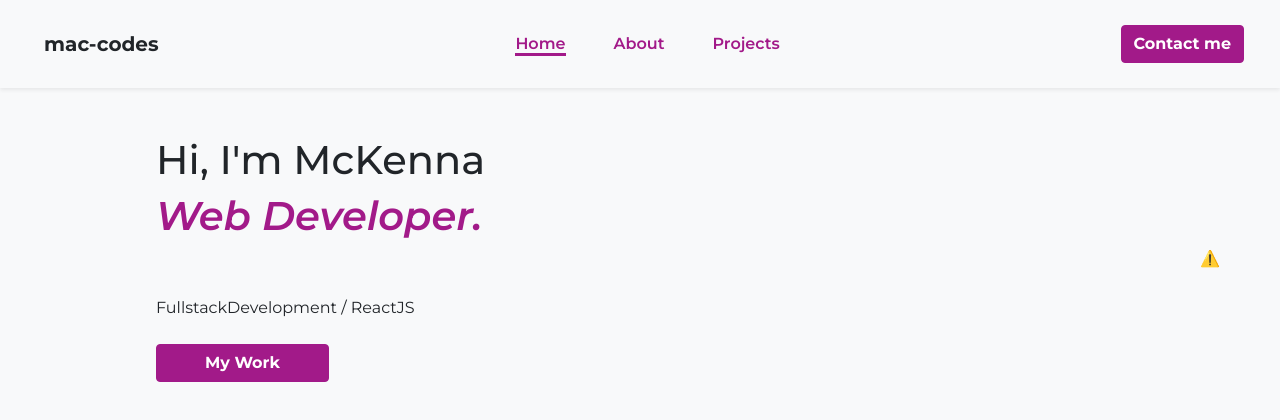
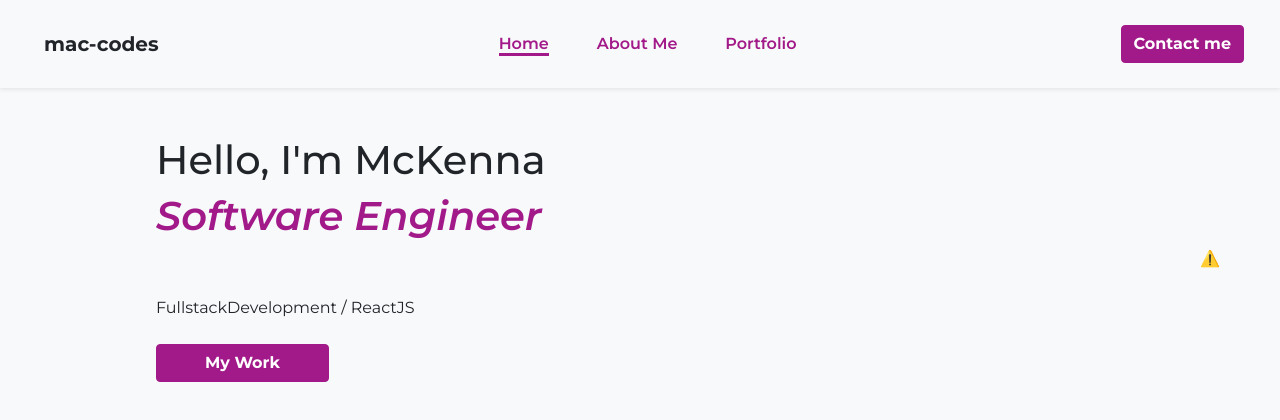
Before and after one commit to mac-codes/portfolio-by-mac, a React (Create React App) app: page / in a window 1280 px wide. Shown: the top 420 px of the page. Built offline with nearby package versions, Linux system fonts and the light colour scheme; no server answers.

Commit message:
pushy push

```diff
--- a/src/components/Contact.js
+++ b/src/components/Contact.js
@@ -10,27 +10,26 @@ const Contact = () => {
         e.preventDefault()
 
         emailjs
-            // service id, template id and your public key, get these by registering on EmailJs
           .sendForm('service_yse6v2a', 'template_d3i9txs', form.current, 'Dm939mnlPcJjrKRMC')
           .then(
             () => {
-              alert('Message successfully sent!')
+              alert('Message sent successfully !')
               window.location.reload(false)
             },
             () => {
-              alert('Failed to send the message, please try again')
+              alert('Failed to send the message.')
             }
           )
       }
 
   return (
     <div className="container-fluid p-5">
-      <div className="d-sm-flex align-items-center justify-content-center">
+      <div className="justify-content-center d-sm-flex align-items-center ">
         <div>
             <form ref={form} onSubmit={sendEmail}>
                 <ul style={{listStyle: 'none'}} className='p-4'>
                     <li className="m-3 shadow-sm">
-                    <input className='form-control form-class' placeholder="Name" type="text" name="name" required />
+                    <input className='form-control form-class' type="text" name="name" placeholder="Name"   required />
                     </li>
                     <li className="m-3 shadow-sm">
                     <input
@@ -44,7 +43,7 @@ const Contact = () => {
                     <li className='m-3 shadow-sm'>
                     <input
                         placeholder="Subject"
-                        className='form-control form-class'
+                        className='form-class form-control '
                         type="text"
                         name="subject"
                         required
--- a/src/components/Home.js
+++ b/src/components/Home.js
@@ -8,8 +8,8 @@ const Home = () => {
       <div className='container-fluid'>
        <div className='d-sm-flex align-items-center justify-content-between'>
           <div className='ms-sm-5 ps-sm-5 d-flex flex-column text-center align-items-center align-items-lg-start'>
-            <h1 className=''>Hi, I'm McKenna</h1>
-            <h1 className='fw-bold custom-font'>Web Developer.</h1>
+            <h1 className=''>Hello, I'm McKenna</h1>
+            <h1 className='fw-bold custom-font'>Software Engineer</h1>
             <p className='pt-5'>FullstackDevelopment / ReactJS</p>
             <NavLink to='/projects'><button className='btn btn-primary custom-btn ps-5 pe-5 fw-bold mt-2'>My Work</button></NavLink>
           </div>
@@ -18,8 +18,8 @@ const Home = () => {
             <Player
               src='https://assets6.lottiefiles.com/packages/lf20_pwohahvd.json'
               className="player"
+              autoplay
               loop
-              autoplay
               style={{ maxHeight: '700px', maxWidth: '700px' }}
             />
           </div>
--- a/src/components/Navbar.js
+++ b/src/components/Navbar.js
@@ -3,7 +3,7 @@ import { NavLink } from 'react-router-dom'
 const Navbar = () => {
   return (
     <nav className="bg-light navbar navbar-expand-lg shadow-sm p-4">
-      <div className="container-fluid d-sm-flex flex-column flex-lg-row justify-content-center justify-content-lg-between">
+      <div className="container-fluid flex-column d-sm-flex  flex-lg-row  justify-content-lg-between justify-content-center">
 
         <div className="navbar-brand mb-4 mb-md-0 mb-lg-0">
           <span className="ms-2 fw-bold">mac-codes</span>
@@ -11,13 +11,13 @@ const Navbar = () => {
 
         <div className="">
           <NavLink to='/' className="link me-5">Home</NavLink>
-          <NavLink to='/about' className="link me-5">About</NavLink>
-          <NavLink to='/projects' className="link">Projects</NavLink>
+          <NavLink to='/about' className="link me-5">About Me</NavLink>
+          <NavLink to='/projects' className="link">Portfolio</NavLink>
         </div>
 
         <div>
           <NavLink to='/contact' className="link">
-            <button className='mt-5 m-lg-0 btn btn-primary custom-btn fw-bold'>Contact me</button>
+            <button className='btn mt-5 btn-primary m-lg-0 custom-btn fw-bold'>Contact me</button>
           </NavLink>
         </div>
 
--- a/src/components/Project.js
+++ b/src/components/Project.js
@@ -2,7 +2,7 @@ import React from 'react'
 import { AiOutlineGithub } from 'react-icons/ai'
 import { BiLinkExternal } from 'react-icons/bi'
 
-function Project({id, image, name, stack, live, source, desc}) {
+function Project({image, name, desc, stack, live, source}) {
   return (
     <div className="">
         <div className="card mb-5" style={{maxWidth:'900px'}}>
@@ -18,10 +18,10 @@ function Project({id, image, name, stack, live, source, desc}) {
                         <p className="card-text">{stack}</p>
                             <p className="card-text d-flex gap-4">
                                 <a href={live} target="_blank" rel="noreferrer" className='link'>
-                                    Live Site <BiLinkExternal style={{color: 'hsl(205, 72%, 37%)'}}/>
+                                    Live Site <BiLinkExternal style={{color: 'hsl(203, 71%, 38%)'}}/>
                                 </a>
                                 <a href={source} target="_blank" rel="noreferrer" className='link'>
-                                    Source Code <AiOutlineGithub style={{color: 'hsl(205, 72%, 37%)'}} />
+                                    Code <AiOutlineGithub style={{color: 'hsl(203, 71%, 38%)'}} />
                                 </a>
                             </p>
                     </div>
--- a/src/components/Projects.js
+++ b/src/components/Projects.js
@@ -8,7 +8,7 @@ const Projects = () => {
     <div className="container-fluid bg-light p-5 min-vh-100">
       <InprogressProjects />
       <div className="row">
-        <h2 className='custom-font pb-5 text-center'>Completed: </h2>
+        <h2 className='custom-font text-center pb-5 '>Finished Projects: </h2>
         {data.ProjectsData.map((project) => {
           return(
             <div className="col-12 d-flex justify-content-center" key={project.id}>
--- a/src/data.js
+++ b/src/data.js
@@ -4,18 +4,18 @@ const recip = require('./assets/portfolioImages/recipi.png');
 
 const ProjectsData = [
   {
+    name: "RECIPporcity",
     id: "recip",
     img: recip,
-    name: "RECIPporcity",
     stack: ["< RESTful API />", "< Bootstrap v5 />"],
     live: "Not yet!",
     source: "",
     description: "",
   },
   {
+    name: "Beautiful Planner",
     id: "planner",
     img: plan,
-    name: "Beautiful Planner",
     stack: ["<HTML5>", "< CSS3 />"],
     live: "Not yet!",
     source: "",
@@ -25,9 +25,9 @@ const ProjectsData = [
 
 const InprogressProjectsData = [
   {
+    name: "My Team",
     id: "team",
     img: team,
-    name: "My Team",
     stack: ["< NodeJS />"],
     live: "",
     source: "",
--- a/src/index.css
+++ b/src/index.css
@@ -1,5 +1,3 @@
-/* @import url('https://fonts.googleapis.com/css2?family=Nunito+Sans:wght@300;600;800&display=swap'); */
-
 @import url('https://fonts.googleapis.com/css2?family=Montserrat:ital,wght@0,300;0,400;0,500;0,600;0,700;0,800;1,600&display=swap');
 
 :root {
@@ -33,7 +31,7 @@
 
 body{
   /* font-family: 'Nunito Sans', 'sans-serif'; */
-  font-family: 'Montserrat', sans-serif;
+  font-family: 'Montserrat', monospace;
   margin: 0;
   padding: 0;
   box-sizing: border-box;
@@ -46,12 +44,11 @@ body{
 
 .custom-btn:hover{
   border-color: var(--clr-primary-3);
-  background-color: white;
+  background-color: whitesmoke;
   color: var(--clr-primary-3);
 }
 .link{
   color: var(--clr-primary-3);
-  /* color: #ec6e59; */
   list-style: none;
   text-decoration: none;
   font-weight: 600;
@@ -59,11 +56,9 @@ body{
 
 .link:hover{
   color: var(--clr-primary-3);
-  /* color: #f58f7d; */
 }
 .active{
   border-bottom-color: var(--clr-primary-3);
-  /* border-bottom: 3px solid #ec6e59; */
   border-bottom: 3px solid var(--clr-primary-3);
 }
 
@@ -106,6 +101,7 @@ body{
   opacity: 1;
   transition: all 0.4s ease;
 }
+
 @media (min-width: 768px){
   .form-class{
     width: 500px;
```
Also changed, not shown: package.json (+7 -6 lines), src/components/About.js (+10 -11 lines).
